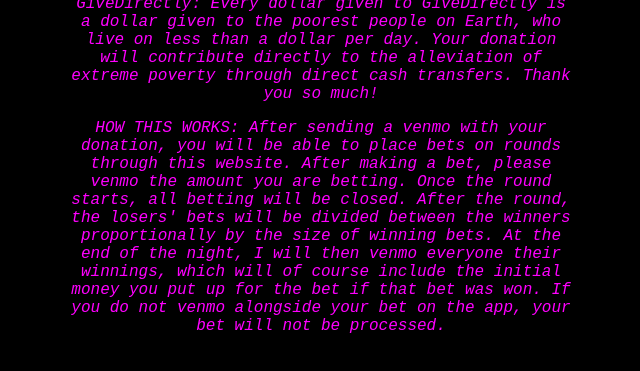
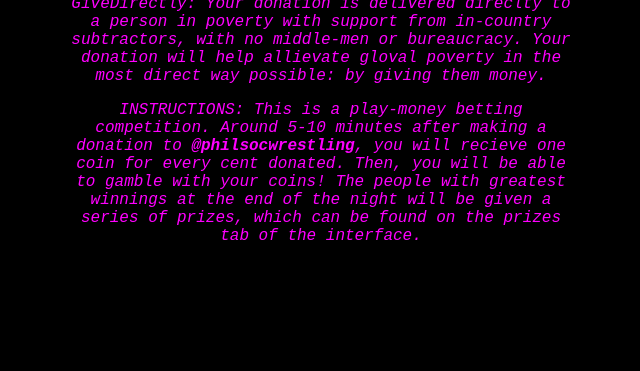
Before and after one commit to runawayprocess/betting-app, a Flask app: page / in a window 1280 px wide. Shown: the part 618-989 px from the top of the page, without its empty margins (319-959 px from the left). After the commit the page ends 858 px from the top, so only its background shows below. Run offline with Flask 3, Linux system fonts and the light colour scheme; some libraries are stand-ins or nearby versions.

Commit message:
update register
update

```diff
--- a/templates/register.html
+++ b/templates/register.html
@@ -111,10 +111,10 @@
       <img src="{{ url_for('static', filename='sauce.gif') }}" alt="Animated Sauce GIF">
     </div>
     <p class="entry-note">
-      GiveDirectly: Every dollar given to GiveDirectly is a dollar given to the poorest people on Earth, who live on less than a dollar per day. Your donation will contribute directly to the alleviation of extreme poverty through direct cash transfers. Thank you so much!
+      GiveDirectly: Your donation is delivered direclty to a person in poverty with support from in-country subtractors, with no middle-men or bureaucracy. Your donation will help allievate gloval poverty in the most direct way possible: by giving them money.
     </p>
     <p class="entry-note">
-    HOW THIS WORKS: After sending a venmo with your donation, you will be able to place bets on rounds through this website. After making a bet, please venmo the amount you are betting. Once the round starts, all betting will be closed. After the round, the losers' bets will be divided between the winners proportionally by the size of winning bets. At the end of the night, I will then venmo everyone their winnings, which will of course include the initial money you put up for the bet if that bet was won. If you do not venmo alongside your bet on the app, your bet will not be processed.
+      INSTRUCTIONS: This is a play-money betting competition. Around 5-10 minutes after making a donation to <strong>@philsocwrestling</strong>, you will recieve one coin for every cent donated. Then, you will be able to gamble with your coins! The people with greatest winnings at the end of the night will be given a series of prizes, which can be found on the prizes tab of the interface.
     </p>
   </div>
 </body>
```
